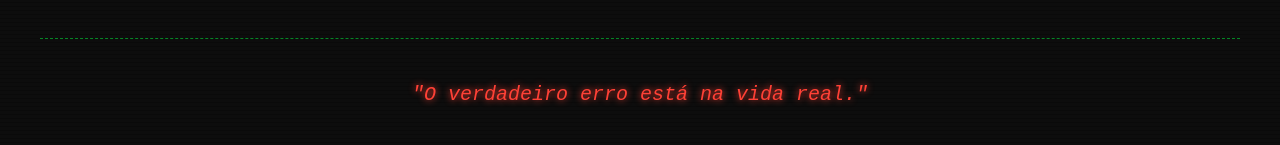
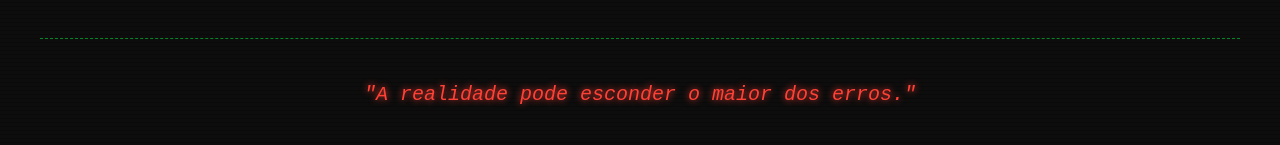
Before and after one commit to Gustavo-Abritta/EscapeRoom, a plain HTML site: page pagina-secreta.html in a window 1280 px wide. Shown: the part 297-442 px from the top of the page. Drawn offline with Linux system fonts and the light colour scheme.

Commit message:
Update pagina-secreta.html

```diff
--- a/pagina-secreta.html
+++ b/pagina-secreta.html
@@ -103,7 +103,7 @@
         </div>
 
         <div class="final-message">
-            <p>"O verdadeiro erro está na vida real."</p>
+            <p>"A realidade pode esconder o maior dos erros."</p>
         </div>
     </div>
 
```
